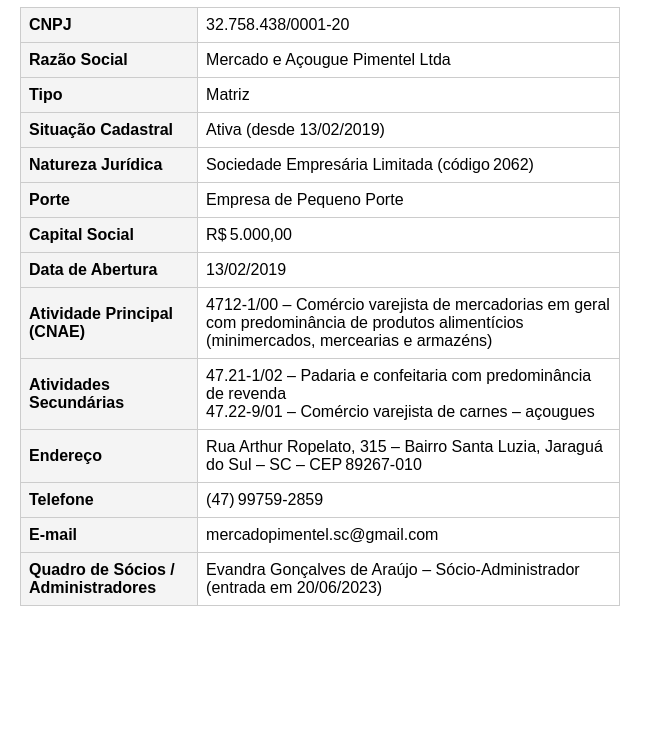
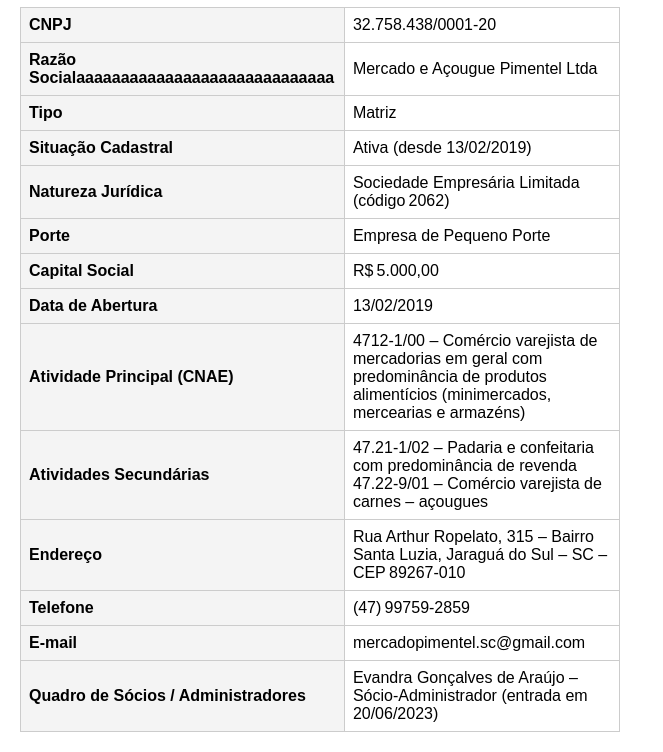
Before and after one commit to id-loginaccess/1, a plain HTML site: page index.html in a window 1280 px wide. Shown: the part 73-825 px from the top of the page, without its empty margins (0-663 px from the left). Before the commit the page ends 800 px from the top, so only its background shows below. Drawn offline with Linux system fonts and the light colour scheme.

Commit message:
Update index.html

```diff
--- a/index.html
+++ b/index.html
@@ -16,7 +16,7 @@
   <table>
     <tr><th>CNPJ</th>
       <td>32.758.438/0001‑20</td></tr>
-    <tr><th>Razão Social</th>
+    <tr><th>Razão Socialaaaaaaaaaaaaaaaaaaaaaaaaaaaaa</th>
       <td>Mercado e Açougue Pimentel Ltda</td></tr>
     <tr><th>Tipo</th>
       <td>Matriz</td></tr>
```
